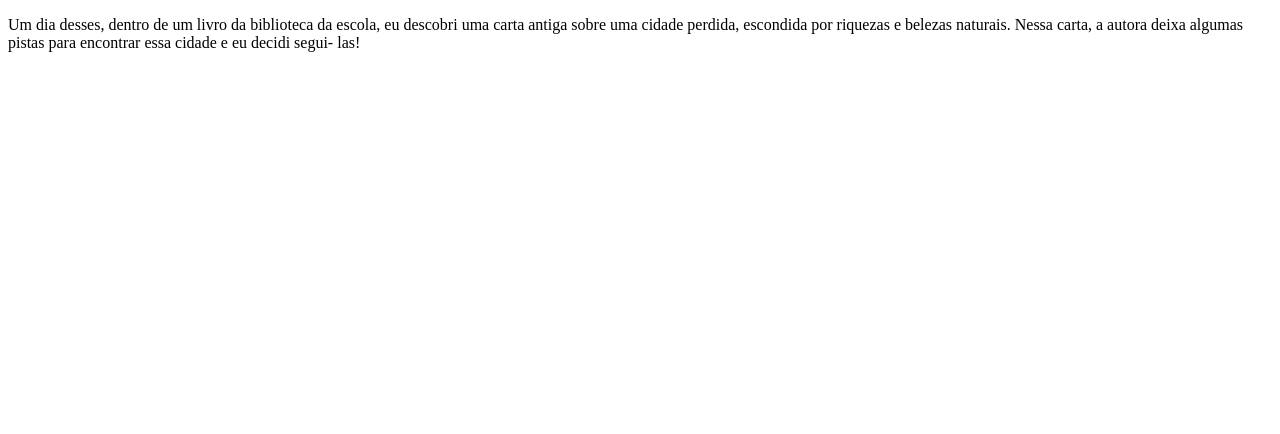
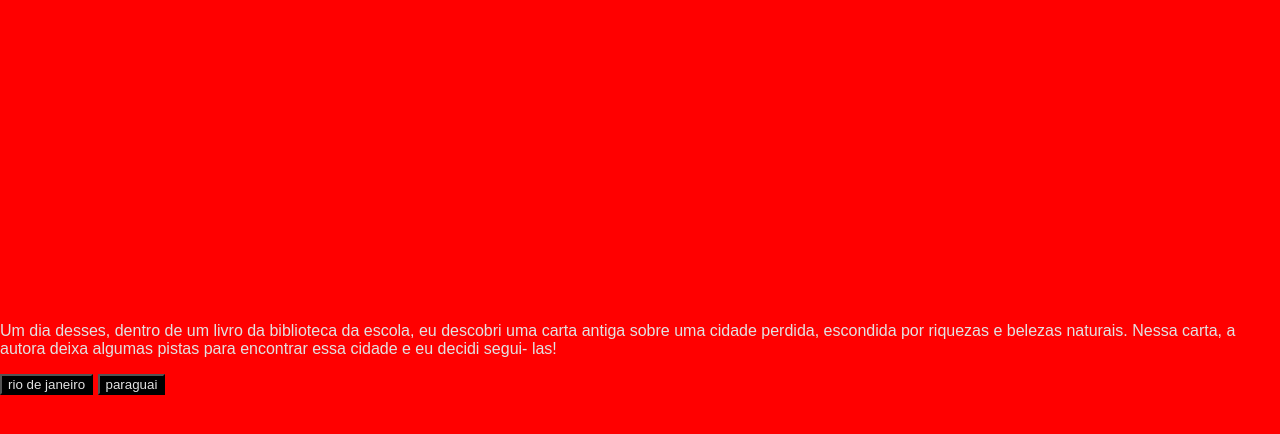
Before and after one commit to mrallves019/criando-uma-nova-aventurinha, a plain HTML site: page index.html in a window 1280 px wide. Drawn offline with Linux system fonts and the light colour scheme; a web font is replaced by a local one.

Commit message:
file:///C:/Users/RAFAELMARANGUELEALVE/Documents/criando%20uma%20nova%20aventurinha/index.html

```diff
--- a/index.html
+++ b/index.html
@@ -3,15 +3,26 @@
  <head>
     <meta charset="UTF-8">
     <meta name="viewport" content="width=device-width, initial-scale=1.0">
+    <link rel="stylesheet" href="style.css">
+    <link rel="preconnect" href="https://fonts.googleapis.com">
+    <link rel="preconnect" href="https://fonts.gstatic.com" crossorigin>
+    <link href="https://fonts.googleapis.com/css2?family=Matemasie&family=New+Amsterdam&display=swap" rel="stylesheet">
     <title>em busca da cidade perdida</title>
  </head>
  <body>
     <main>
-        <div>
+        <div class="passo ativo" id="passo-0">
             <p>Um dia desses, dentro de um livro da biblioteca da escola, eu descobri uma carta antiga sobre uma cidade perdida, escondida por riquezas e belezas naturais. Nessa carta, a autora deixa algumas pistas para encontrar essa cidade e eu decidi segui- las!</p>
-
+     <button class="btn-proximo"data-proximo= “1”>rio de janeiro</button>
+     <button class="btn-proximo"data-proximo= “2”>paraguai</button>
         </div>
+        <div class="passo" id="passo-0">
+            <p>Você começa sua jornada no interior de Sao Paulo, subindo um Pico</p>
+     <button class="btn-proximo"data-proximo= “3”>procurar a pista no topo do pico</button>
+     <button class="btn-proximo"data-proximo= “4”>desistir e voltar para casa</button>
+       </div>
     </main>
+    <script src="script.js"></script>
 
 
 
--- a/script.js
+++ b/script.js
@@ -0,0 +1,11 @@
+const avaca = document.querySelectorAll('.btn-proxima')
+
+avanca. forEach(button => {
+    button. addEventlistener('click', function(){
+        const atual = document.querySelector('.ativo');
+        const proximoPasso = 'passo-' + this.getAttribute('data-proximo');
+
+        atual.classList.remove('ativo');
+        document.getElementById(proximoPasso).classList.add('ativo');
+    })
+})
--- a/style.css
+++ b/style.css
@@ -0,0 +1,24 @@
+body {
+    background-color: rgb(255, 0, 0);
+    color: rgb(226, 226, 226);
+    font-family: "New Amsterdam", sans-serif;
+    display: flex;
+    justify-content: center;
+    align-items: center;
+    height: 700px;
+    margin: 0;
+}
+
+button {
+    background-color: rgb(0, 0, 0);
+    color: rgb(226, 226, 226);
+}
+
+
+.passo {
+    display: none;
+}
+
+.passo.ativo {
+    display:block;
+}
```
